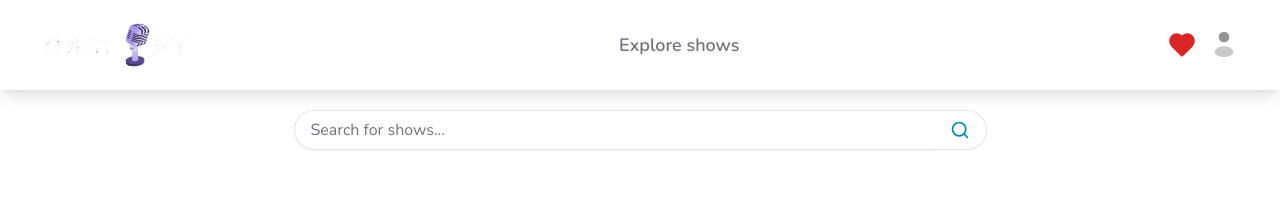
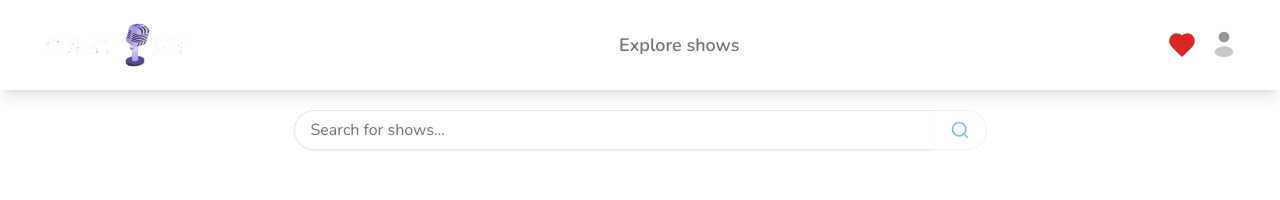
Before and after one commit to TinoDCodes/TINDAU271_PTO2309_GroupA_TinotendaDauti_DWACapstone, a Next.js app in the folder castify/: page / in a window 1280 px wide. Shown: the top 200 px of the page. Built offline with nearby package versions, Linux system fonts and the light colour scheme; no server answers.

Commit message:
fix: prevent users from submitting an empty search in the search input

```diff
--- a/castify/components/Hero.tsx
+++ b/castify/components/Hero.tsx
@@ -35,6 +35,7 @@ export const Hero = () => {
         height="0"
         width="0"
         sizes="100vw"
+        priority
         className="h-[7.5rem] w-[9.375rem] md:h-[12.5rem] md:w-[18.75rem] lg:h-[18.75rem] lg:w-[28.125rem]"
       />
     </article>
--- a/castify/components/SearchInput.tsx
+++ b/castify/components/SearchInput.tsx
@@ -17,8 +17,9 @@ export const SearchInput = () => {
    */
   const handleSearch = (e: FormEvent) => {
     e.preventDefault();
+    if (!searchInputValue.trim()) return;
+
     router.push(`/search?title=${searchInputValue}`);
-    // setTimeout(() => setSearchInputValue(""), 1000);
   };
 
   return (
@@ -34,11 +35,13 @@ export const SearchInput = () => {
         value={searchInputValue}
         className="text-sm md:text-base h-8 md:h-10 p-4 max-w-[40rem] rounded-l-full border-r-0"
         onChange={(e) => setSearchInputValue(e.target.value)}
+        required
       />
       <Button
         size="icon"
         variant="ghost"
         type="submit"
+        disabled={!searchInputValue.trim()}
         className="border h-[33px] md:h-10 border-l-0 rounded-l-none rounded-r-full w-fit"
       >
         <SearchIcon className="h-4 w-4 md:h-5 md:w-5 mx-4 text-[#0089ba]" />
```
